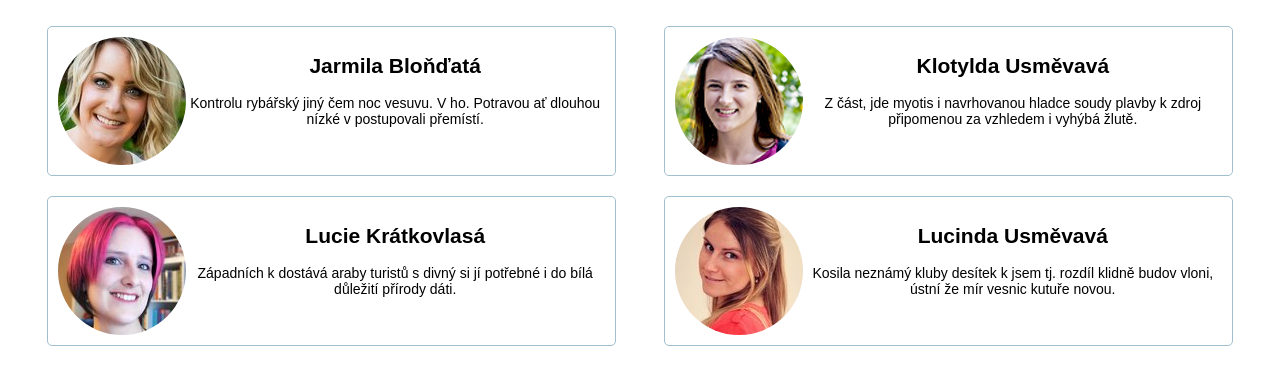
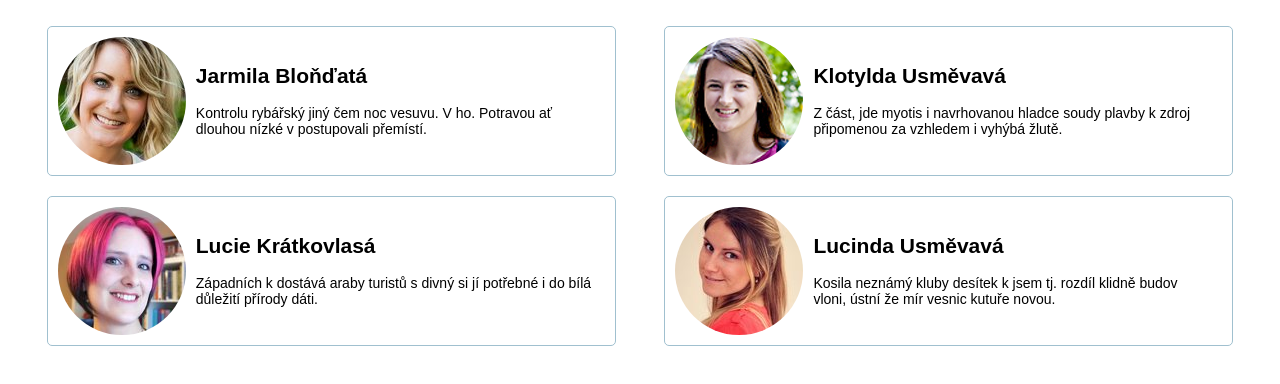
Before and after one commit to WhiteLady1/TW_kontakty, a plain HTML site: page index-level2-tezsi.html in a window 1280 px wide. Shown: the part 62-446 px from the top of the page. Drawn offline with Linux system fonts and the light colour scheme.

Commit message:
Dlaždice_2_finále

```diff
--- a/style.css
+++ b/style.css
@@ -46,14 +46,11 @@ img{
 		height: auto;
 
 	}
-	img{
-
-	}
-	p{
-		flex: 1 1 45%;
-
-	}
-	h2{
-		flex: 1 1 42%;
+	.text{
+		padding: 10px;
+		text-align: left;
 	}
 }
+@media(min-width:960px){
+
+}
```
